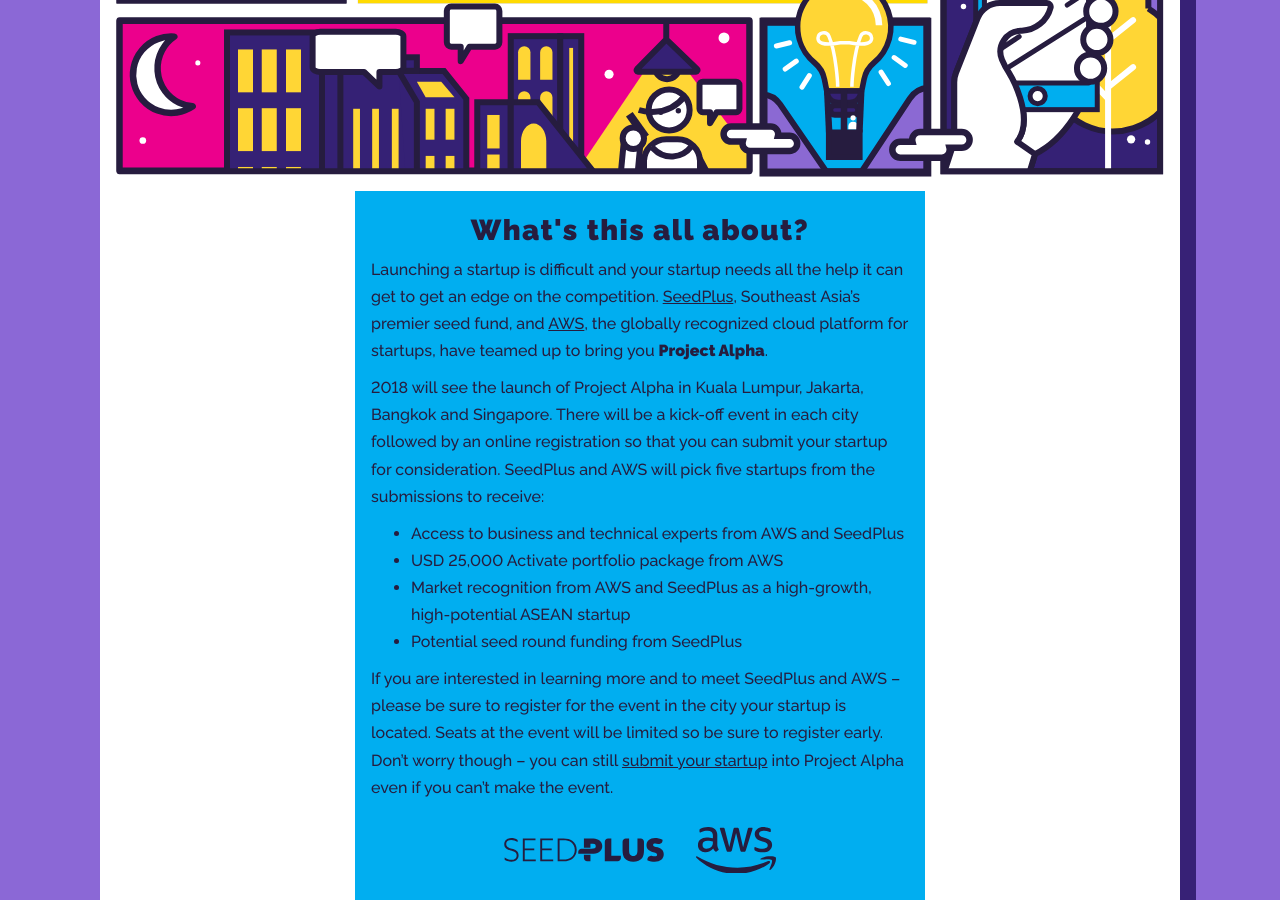
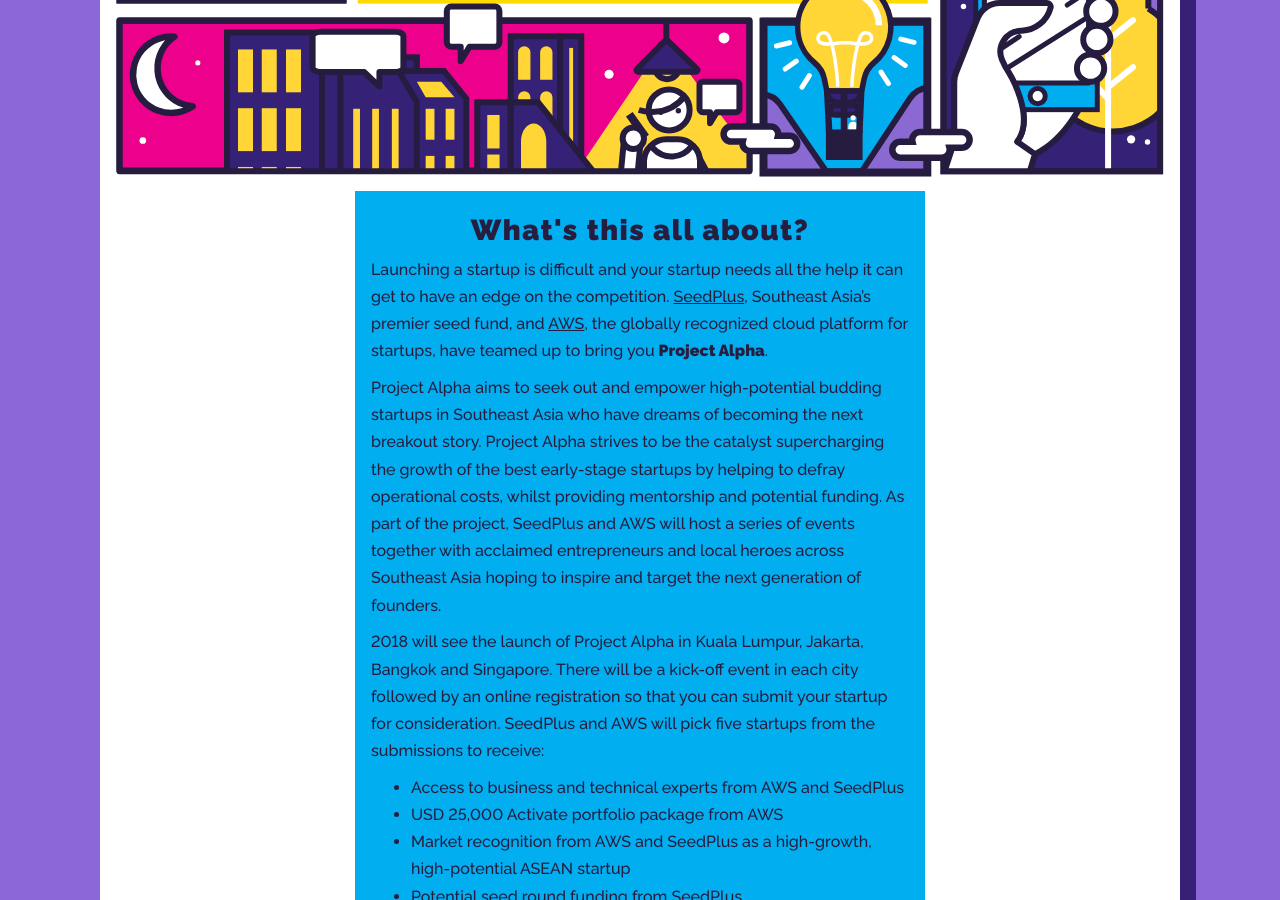
Before and after one commit to seedplus/alpha.seedplus.com, a Jekyll site: the page built from index.html, in a window 1280 px wide and 900 px high, scrolled down 349 px. Built offline with Jekyll 4.4.1, drawn with Linux system fonts in a browser that asks for light colours.

Commit message:
Update value prop

```diff
--- a/index.html
+++ b/index.html
@@ -19,7 +19,10 @@
     <div class='section-content'>
       <h2>What's this all about?</h2>
 
-      <p>Launching a startup is difficult and your startup needs all the help it can get to get an edge on the competition. <a class='outbound'href="{{ site.data.urls.seedplus }}">SeedPlus</a>, Southeast Asia’s premier seed fund, and <a class='outbound' href='{{ site.data.urls.aws }}'>AWS</a>, the globally recognized cloud platform for startups, have teamed up to bring you <strong>Project Alpha</strong>.</p>
+      <p>Launching a startup is difficult and your startup needs all the help it can get to have an edge on the competition. <a class='outbound'href="{{ site.data.urls.seedplus }}">SeedPlus</a>, Southeast Asia’s premier seed fund, and <a class='outbound' href='{{ site.data.urls.aws }}'>AWS</a>, the globally recognized cloud platform for startups, have teamed up to bring you <strong>Project Alpha</strong>.</p>
+
+      <p>Project Alpha aims to seek out and empower high-potential budding startups in Southeast Asia who have dreams of becoming the next breakout story. Project Alpha strives to be the catalyst supercharging the growth of the best early-stage startups by helping to defray operational costs, whilst providing mentorship and potential funding. As part of the project, SeedPlus and AWS will host a series of events together with acclaimed entrepreneurs and local heroes across Southeast Asia hoping to inspire and target the next generation of founders.</p>
+
       <p>2018 will see the launch of Project Alpha in Kuala Lumpur, Jakarta, Bangkok and Singapore. There will be a kick-off event in each city followed by an online registration so that you can submit your startup for consideration. SeedPlus and AWS will pick five startups from the submissions to receive:</p>
       <ul>
         <li>Access to business and technical experts from AWS and SeedPlus</li>
```
